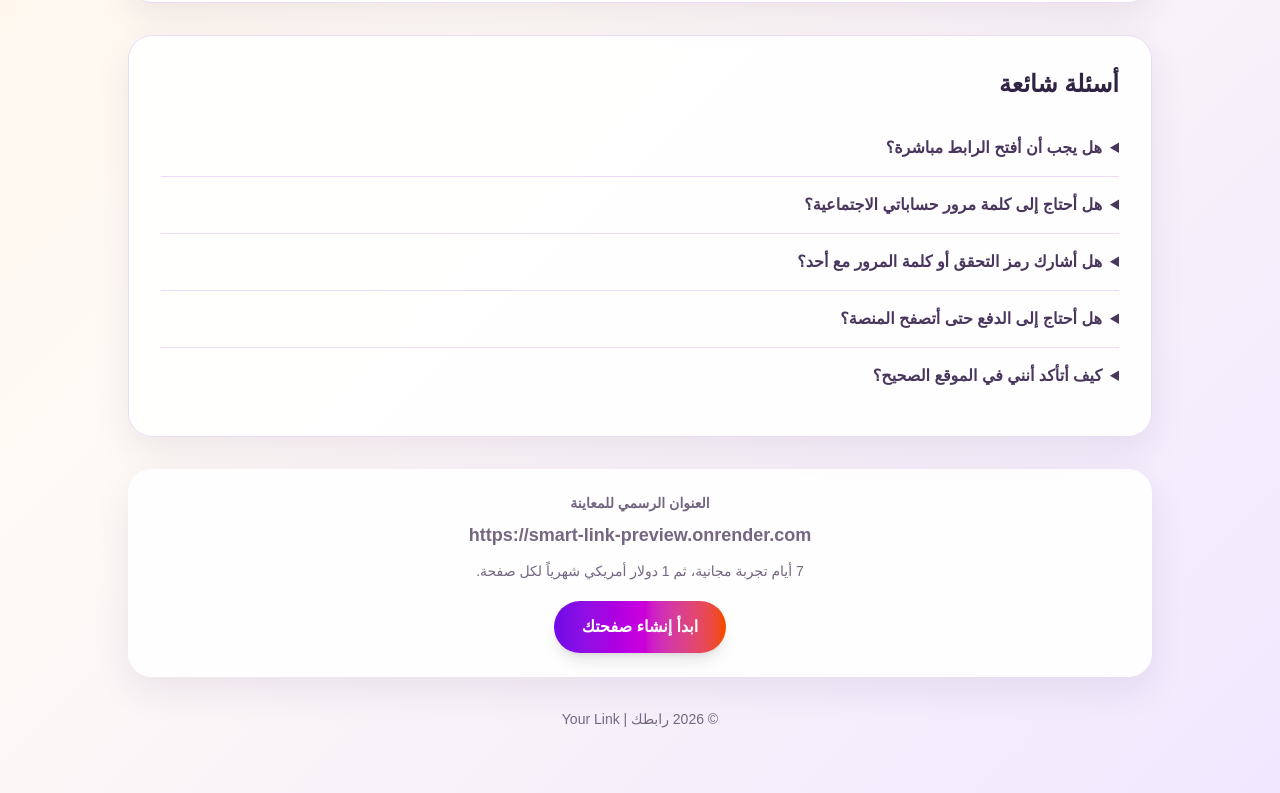
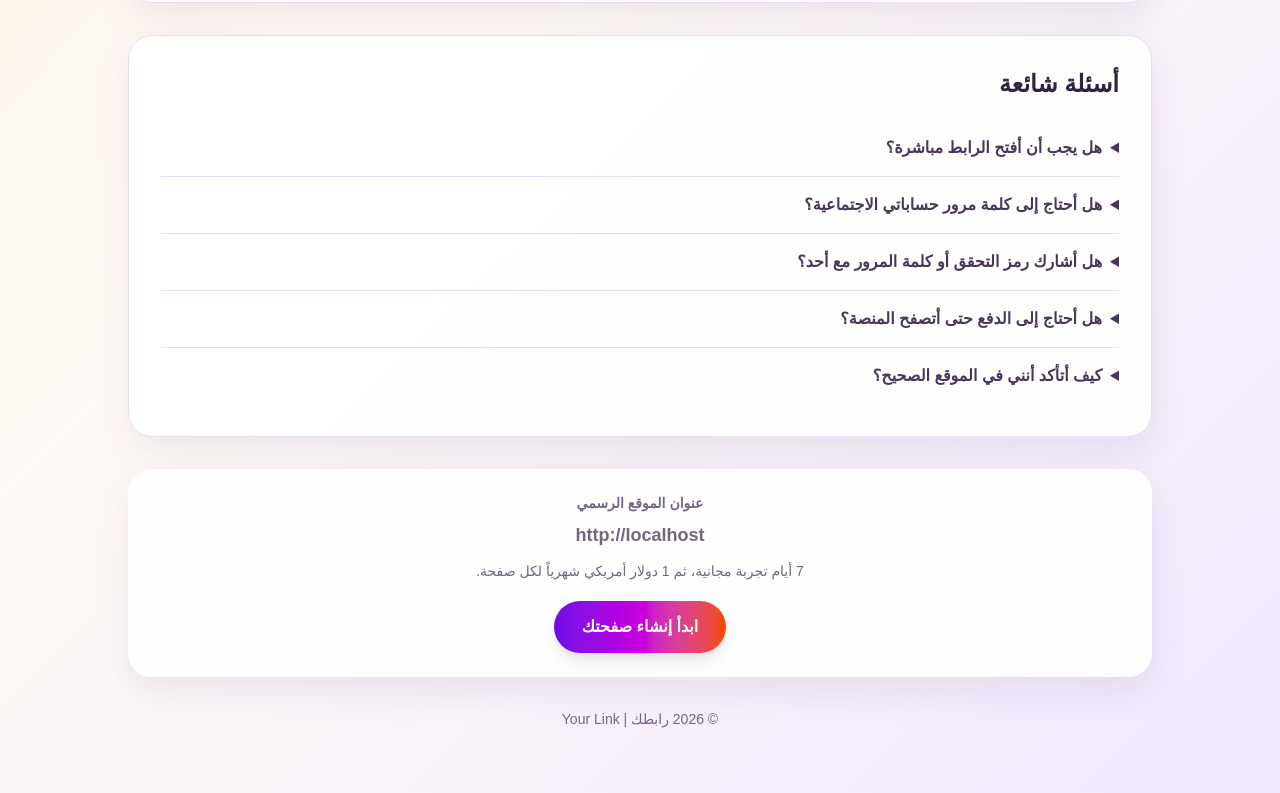
Before and after one commit to zainmuawiyah123-png/smart_link, a Next.js app: page /about in a window 1280 px wide. Shown: the part 1213-2006 px from the top of the page. Built offline with nearby package versions, Linux system fonts and the light colour scheme.

Commit message:
Make About page show its own live domain

```diff
--- a/app/about/page.tsx
+++ b/app/about/page.tsx
@@ -19,13 +19,13 @@ export default function AboutPage() {
     ["هل أحتاج إلى كلمة مرور حساباتي الاجتماعية؟", "لا تدخل كلمات مرور حساباتك على إنستغرام أو فيسبوك أو غيرها في رابطك. أضف روابط صفحاتك العامة فقط."],
     ["هل أشارك رمز التحقق أو كلمة المرور مع أحد؟", "لا. لا تشارك كلمة مرورك أو رمز التحقق الذي يصلك عبر البريد أو الهاتف مع أي شخص، حتى لو ادعى أنه من فريق الدعم."],
     ["هل أحتاج إلى الدفع حتى أتصفح المنصة؟", "يمكنك زيارة الصفحات العامة والتعرف على المنصة. إنشاء الصفحة يبدأ بفترة تجربة مجانية مدتها 7 أيام، ثم دولار أمريكي واحد شهرياً لكل صفحة. الدفع المتاح حالياً عبر CliQ يراجعه مدير المنصة."],
-    ["كيف أتأكد أنني في الموقع الصحيح؟", "تحقق من ظهور العنوان smart-link-preview.onrender.com في شريط المتصفح، وتأكد من وجود HTTPS ورمز القفل. إذا ظهر عنوان مختلف أو طلبت منك رسالة غير متوقعة بيانات حساسة، توقف ولا تكمل."],
+    ["كيف أتأكد أنني في الموقع الصحيح؟", "تحقق من اسم النطاق الرسمي الذي تستخدمه، وتأكد من وجود HTTPS ورمز القفل. إذا ظهر عنوان مختلف أو طلبت منك رسالة غير متوقعة بيانات حساسة، توقف ولا تكمل."],
   ] : [
     ["Do I have to open a link immediately?", "No. Read this page and check the website address first. Use the official address shown here; avoid shortened links or links from accounts you do not trust."],
     ["Do I need to provide my social-media passwords?", "No. Do not enter your Instagram, Facebook or other social account passwords on Your Link. Add public profile links only."],
     ["Should I share a password or verification code?", "Never share your password or any email or phone verification code with anyone, even if they claim to be support."],
     ["Do I have to pay just to browse?", "You can visit public pages and learn about the platform. Creating a page starts with a 7-day free trial, then costs USD $1 per page per month. CliQ payments are currently reviewed by the platform manager."],
-    ["How can I check that I am on the right website?", "Check that your browser address shows smart-link-preview.onrender.com and uses HTTPS. If the address is different or an unexpected message asks for sensitive information, stop."],
+    ["How can I check that I am on the right website?", "Check that your browser shows the official Your Link domain and uses HTTPS. If the address is different or an unexpected message asks for sensitive information, stop."],
   ];
   return <main dir={ar ? "rtl" : "ltr"} lang={language} className="min-h-screen px-5 py-8 sm:px-7">
     <div className="mx-auto max-w-5xl">
@@ -85,8 +85,8 @@ export default function AboutPage() {
       </section>
 
       <section className="mt-8 rounded-3xl bg-white/90 p-6 text-center shadow-lg">
-        <p className="text-sm font-bold text-violet-700">{ar ? "العنوان الرسمي للمعاينة" : "Official preview address"}</p>
-        <p dir="ltr" className="mt-2 break-all text-lg font-black text-[#302344]">https://smart-link-preview.onrender.com</p>
+        <p className="text-sm font-bold text-violet-700">{ar ? "عنوان الموقع الرسمي" : "Official website address"}</p>
+        <p dir="ltr" className="mt-2 break-all text-lg font-black text-[#302344]">{window.location.origin}</p>
         <p className="mt-3 text-sm text-[#756681]">{ar ? "7 أيام تجربة مجانية، ثم 1 دولار أمريكي شهرياً لكل صفحة." : "7-day free trial, then USD $1 per page per month."}</p>
         <a href="/auth?mode=signup" className="mt-5 inline-flex rounded-full bg-gradient-to-r from-violet-700 via-fuchsia-600 to-orange-600 px-7 py-3.5 font-bold text-white shadow-lg">{ar ? "ابدأ إنشاء صفحتك" : "Create your page"}</a>
       </section>
```
